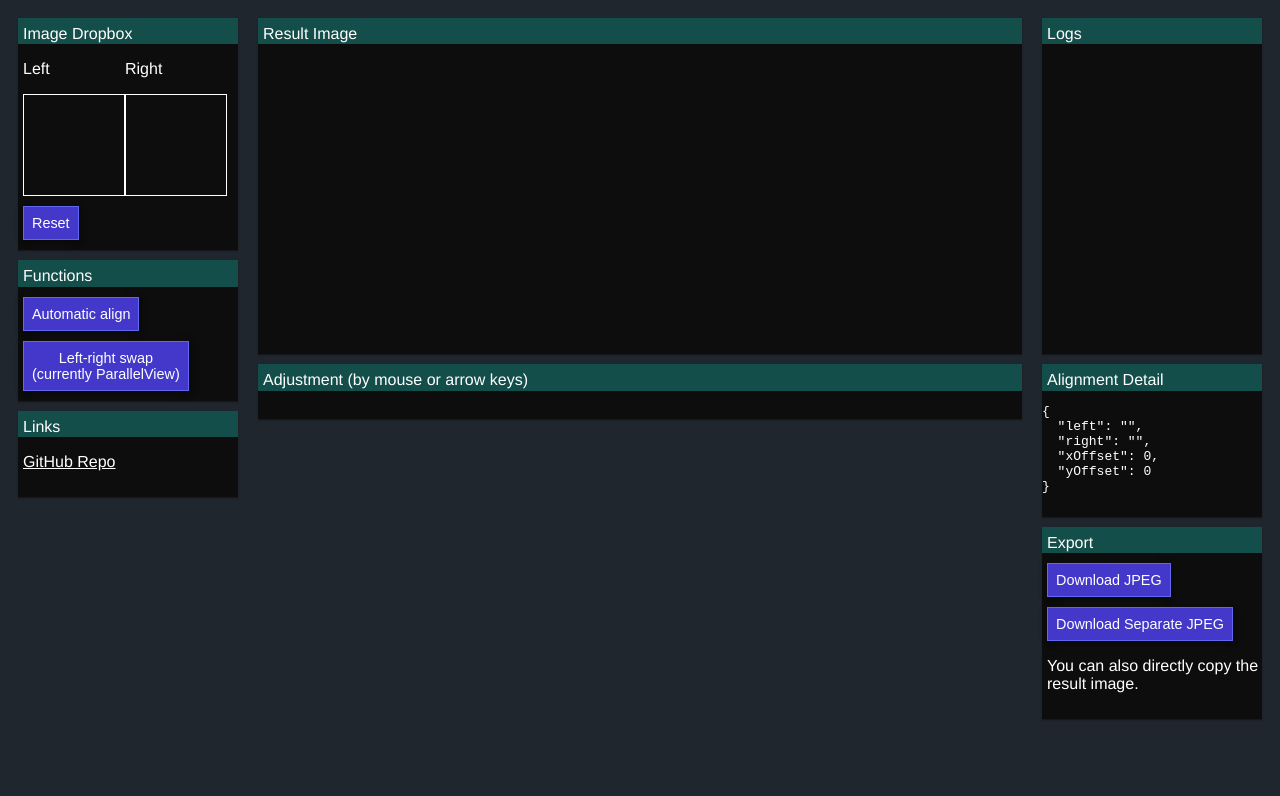
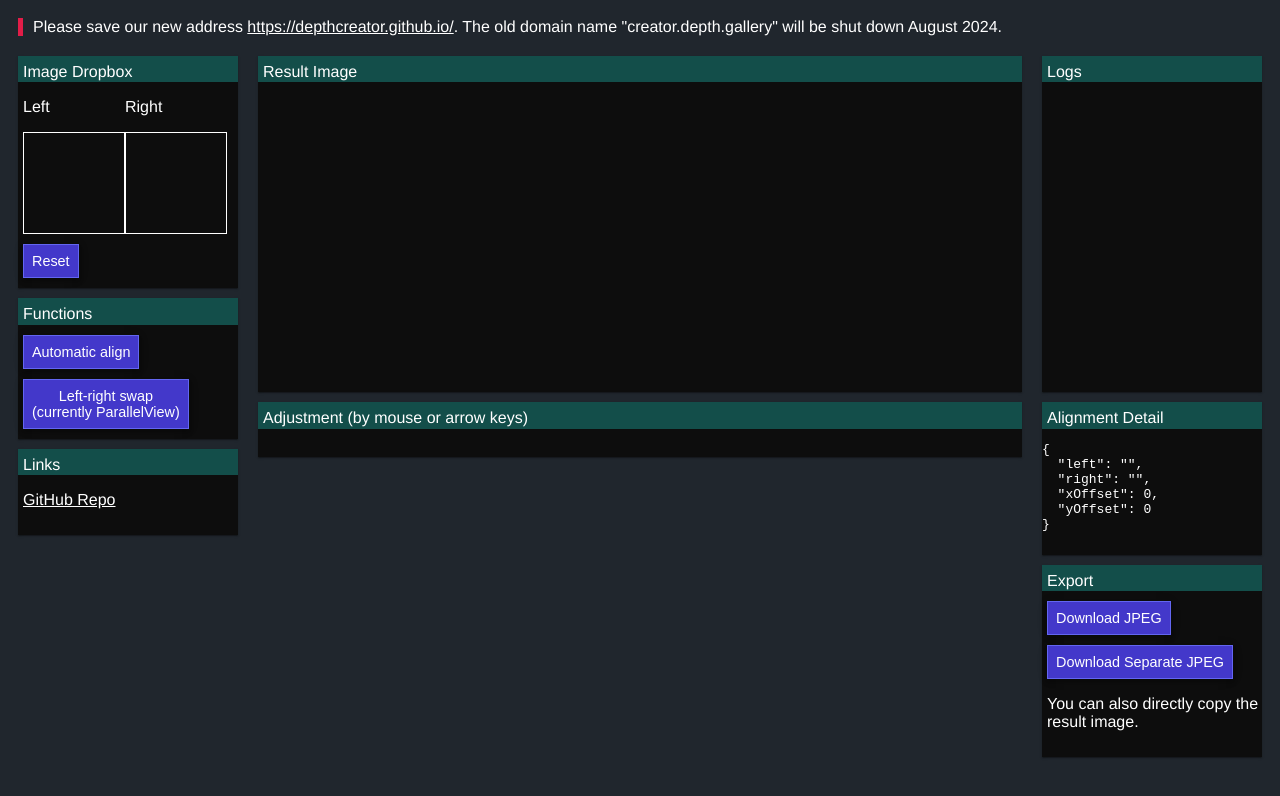
Before and after one commit to depthcreator/creator, a Vue app: page / in a window 1280 px wide. Shown: the top 796 px of the page. Built offline with nearby package versions, Linux system fonts and the light colour scheme.

Commit message:
add migration notice

```diff
--- a/src/App.vue
+++ b/src/App.vue
@@ -1,4 +1,5 @@
 <template>
+  <MigrationNotice/>
   <div class="hidden-canvas">
     <canvas id="matches" style="width: 0; height: 0;"></canvas>
     <canvas ref="forSave" style="width: 0; height: 0;"></canvas>
@@ -73,6 +74,7 @@ import ImageDropbox from './components/ImageDropbox.vue'
 import useAlignmentState from './functions/useAlignmentState'
 import PreviewCanvas from './components/PreviewCanvas.vue'
 import AdjustmentCanvas from './components/AdjustmentCanvas.vue'
+import MigrationNotice from './components/MigrationNotice.vue'
 
 const logs = ref(null as HTMLDivElement | null)
 
@@ -129,7 +131,7 @@ main {
   display: flex;
   height: 100%;
   max-width: 1500px;
-  justify-content: center;
+  justify-content: space-between;
   margin: 0 auto;
   .first-column {
     max-width: 240px;
--- /dev/null
+++ b/src/components/MigrationNotice.vue
@@ -0,0 +1,27 @@
+<template>
+  <div class="notice">
+    <div class="bar"></div>
+    <div>
+      Please save our new address <a href="https://depthcreator.github.io/">https://depthcreator.github.io/</a>. The old domain name "creator.depth.gallery" will be shut down August 2024.
+    </div>
+  </div>
+</template>
+
+<script setup lang="ts">
+
+</script>
+
+<style scoped lang="scss">
+.notice {
+  max-width: 1500px;
+  margin: 0 auto;
+  padding: 10px;
+  box-sizing: border-box;
+  display: flex;
+  gap: 10px;
+}
+.bar {
+  background: rgb(226, 29, 72);
+  width: 5px;
+}
+</style>
```
